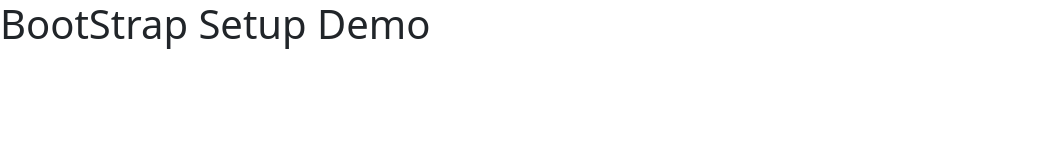
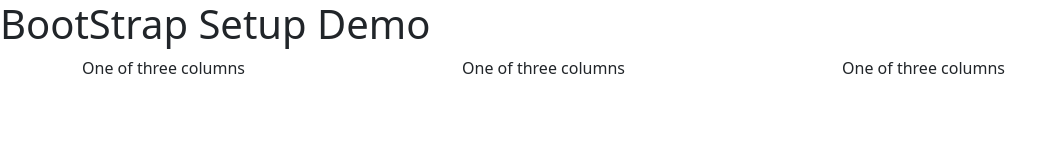
Before and after one commit to Estenbargas/bootstrap-setup-demo, a plain HTML site: page index.html in a window 1280 px wide. Shown: the whole page, without its empty margins (0-1064 px from the left). Drawn offline with nearby package versions, Linux system fonts and the light colour scheme.

Commit message:
trying different methods of bootstrap

```diff
--- a/index.html
+++ b/index.html
@@ -12,9 +12,19 @@
 </head>
 <body>
 <h1>BootStrap Setup Demo</h1>
-
-
-
+<div class="container">
+    <div class="row">
+        <div class="col align-self-start">
+            One of three columns
+        </div>
+        <div class="col align-self-center">
+            One of three columns
+        </div>
+        <div class="col align-self-end">
+            One of three columns
+        </div>
+    </div>
+</div>
 <!-- JavaScript Bundle with Popper -->
 <script src="https://cdn.jsdelivr.net/npm/bootstrap@5.1.3/dist/js/bootstrap.bundle.min.js" integrity="sha384-ka7Sk0Gln4gmtz2MlQnikT1wXgYsOg+OMhuP+IlRH9sENBO0LRn5q+8nbTov4+1p" crossorigin="anonymous"></script>
 
```
